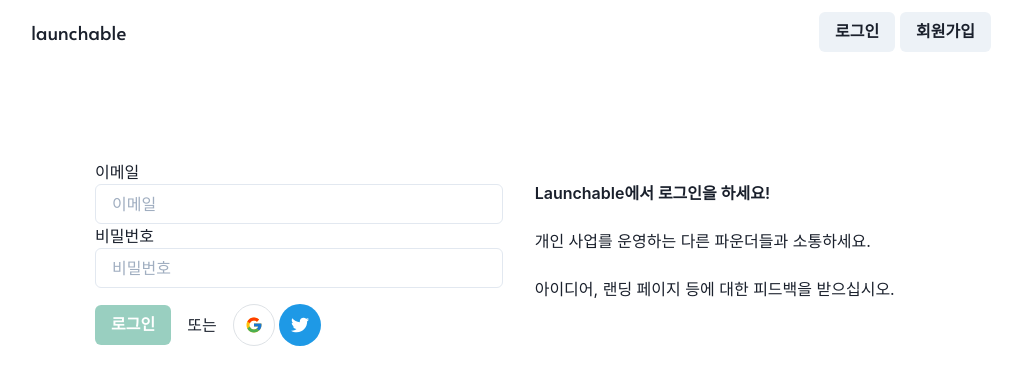
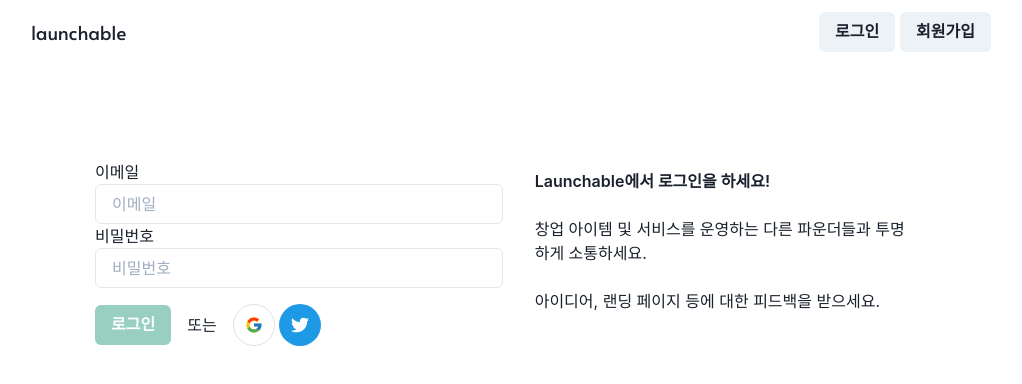
Before and after one commit to jinyoungbang/launchable-app, a Next.js app: page /login in a window 1280 px wide. Shown: the top 384 px of the page, without its empty margins (129-1151 px from the left). Built offline with nearby package versions, Linux system fonts and the light colour scheme; no server answers.

Commit message:
Update signup/login page

```diff
--- a/pages/login.js
+++ b/pages/login.js
@@ -228,10 +228,10 @@
           <div style={{ width: "49%" }} className={styles.contentContainer}>
             <h1 style={{fontWeight: 600}}>Launchable에서 로그인을 하세요!</h1>
             <br></br>
-            <h1>개인 사업를 운영하는 다른 파운더들과 소통하세요.</h1>
+            <h1>창업 아이템 및 서비스를 운영하는 다른 파운더들과 투명하게 소통하세요.</h1>
             <br></br>
             <h1>
-              아이디어, 랜딩 페이지 등에 대한 피드백을 받으십시오.
+              아이디어, 랜딩 페이지 등에 대한 피드백을 받으세요.
             </h1>
             <br />
             {/* <h1>Get the best new stories from founders in your inbox.</h1> */}
```
Also changed, not shown: pages/signup.js (+4 -4 lines).
